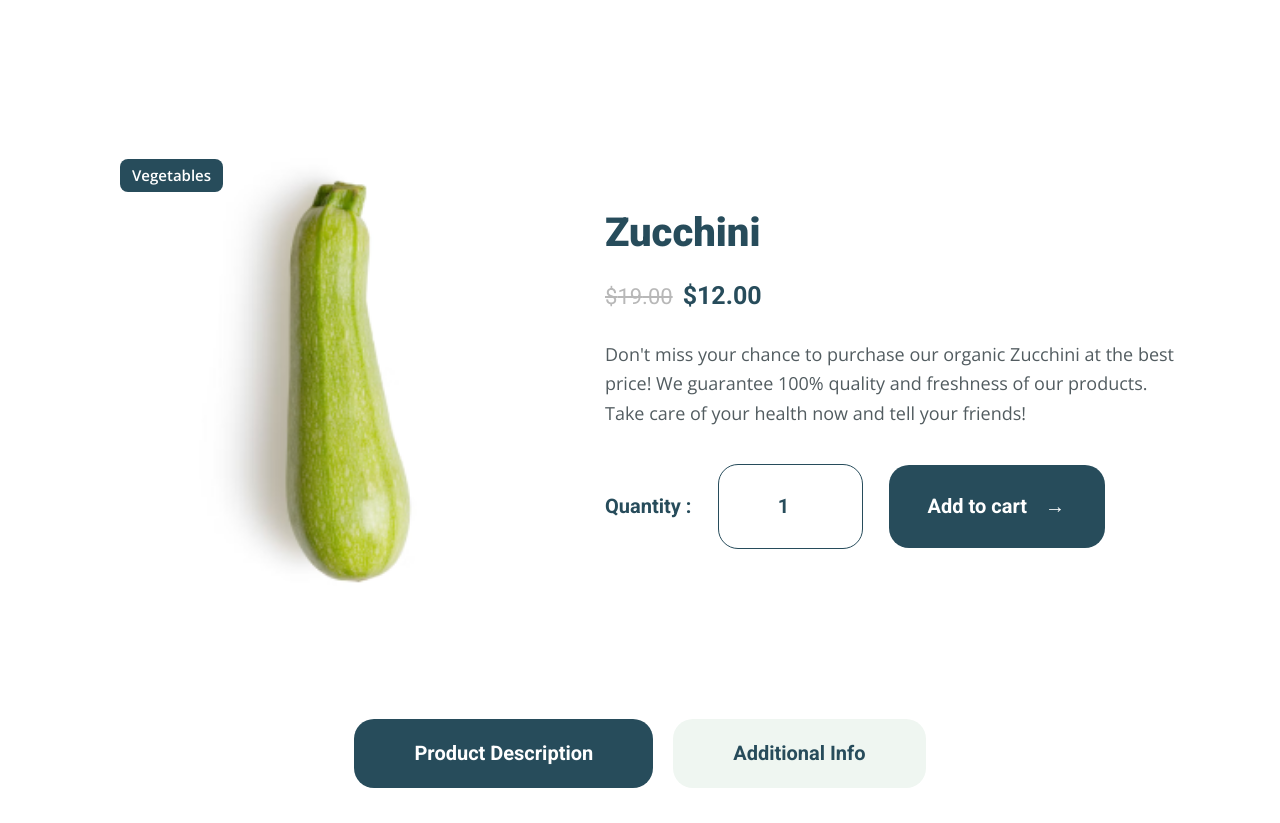
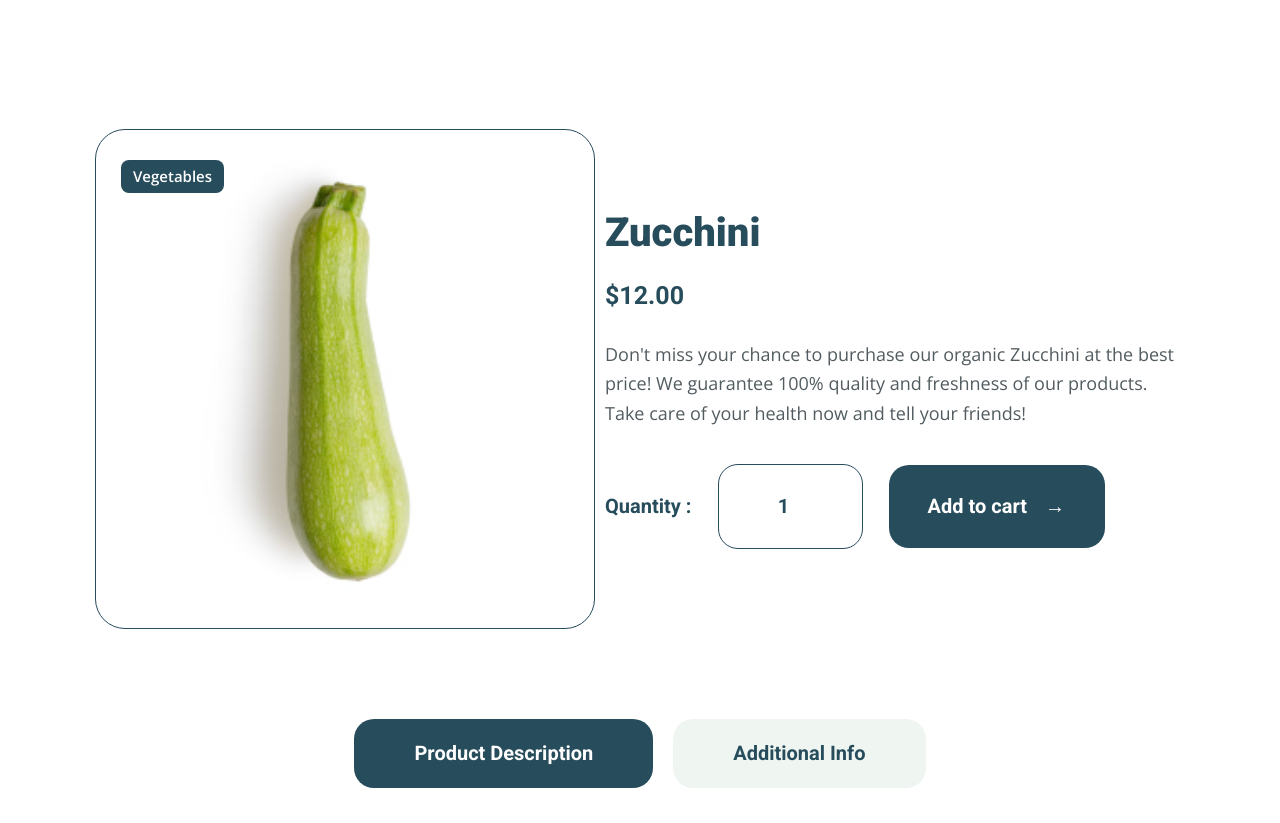
Before and after one commit to Anikonov-A/hillel_diploma_project, a React (Create React App) app: page /product/1 in a window 1280 px wide. Shown: the part 660-1483 px from the top of the page. Built offline with nearby package versions, Linux system fonts and the light colour scheme.

Commit message:
change styling in ProductPage.jsx

```diff
--- a/src/components/ProductPage/ProductPage.jsx
+++ b/src/components/ProductPage/ProductPage.jsx
@@ -99,8 +99,7 @@ function ProductDetail() {
                         <Title size={3}>{product.name}</Title>
 
                         <p className='productPage__content-prices'>
-                            <span className='productPage__content-prices-old'>${(product.price + 7) * quantity}.00</span>
-                            ${product.price * quantity}.00
+                            ${product.price*quantity}.00
                         </p>
 
                         <Paragraph>{product.info}</Paragraph>
--- a/src/components/ProductPage/ProductPage.scss
+++ b/src/components/ProductPage/ProductPage.scss
@@ -39,6 +39,7 @@
   height: 500px;
   margin-left: 80px;
   border-radius: 30px;
+  border: 1px solid var(--main-color);
 
   &-span {
     cursor: pointer;
```
